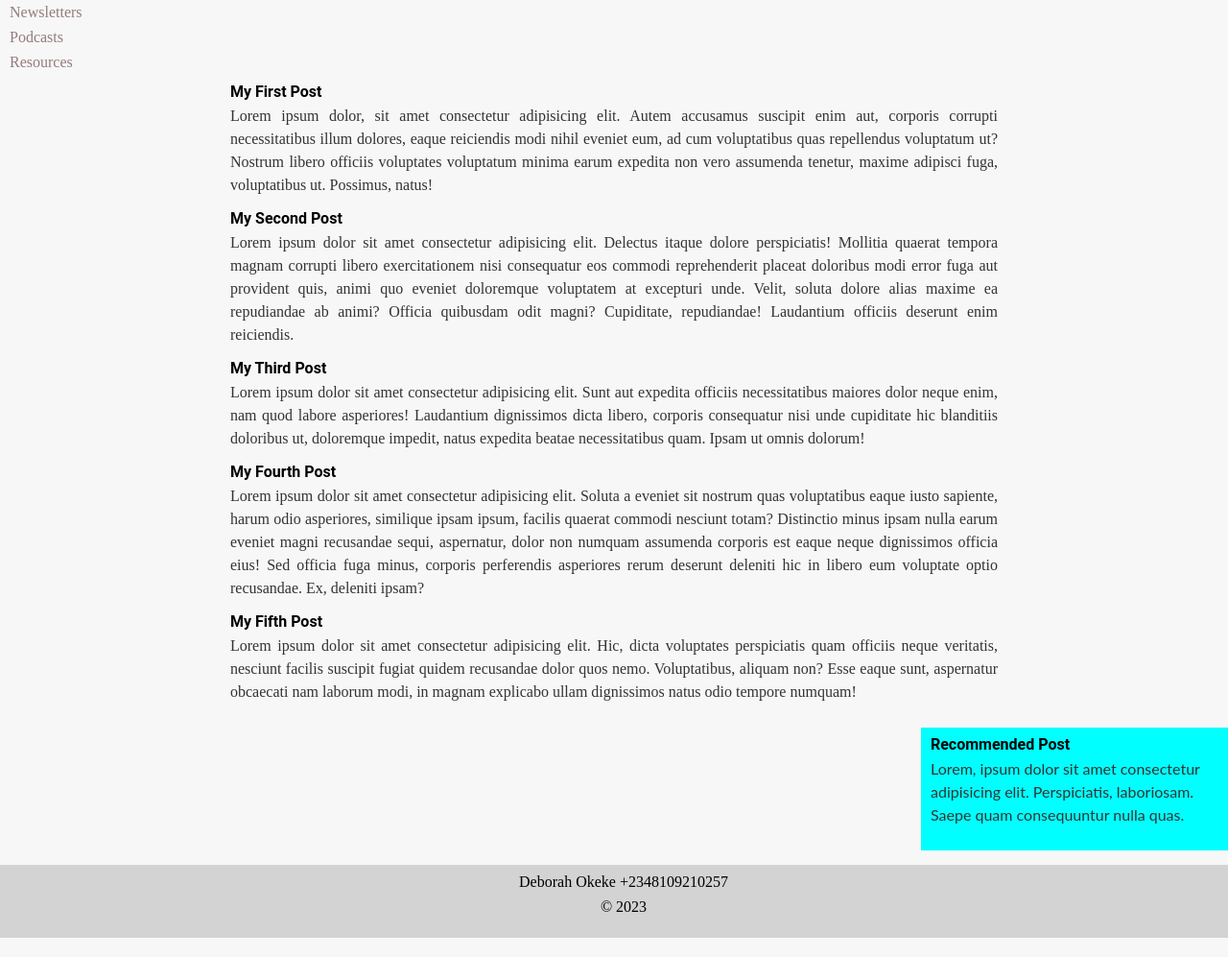
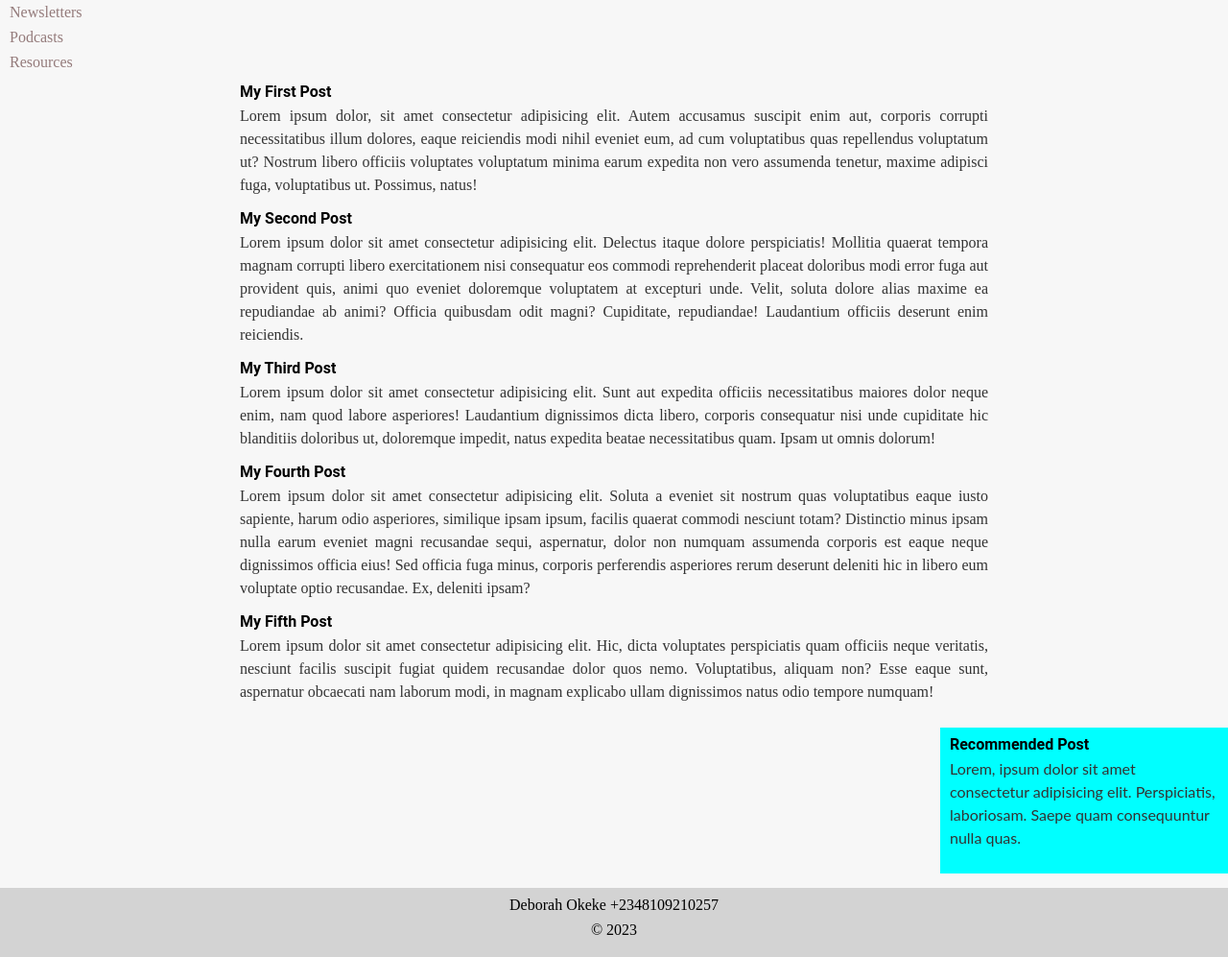
Before and after one commit to debeemedia/Lesson_3_Task_1_Deborah_Okeke, a website: page index.html in a window 1280 px wide. Shown: the whole page at 96% size. Drawn offline with Linux system fonts and the light colour scheme.

```diff
--- a/css/style.css
+++ b/css/style.css
@@ -25,6 +25,10 @@
 
 body {
 	line-height: 1;
+
+	/* I had to add body style as seen below because of the duplicate selector warning of the npm lint */
+	background-color: #f7f7f7;
+	color: #333;
 }
 
 ol, ul {
@@ -51,10 +55,9 @@
 
 /* Write your css below here */
 
-html {
+* {
 	box-sizing: border-box;
-	background-color: #f7f7f7;
-	color: #333;
+
 }
 
 li {
@@ -90,7 +93,7 @@
 	text-align: justify;
 }
 
-div.side {
+.container .side {
 	width: 300px;
 	background-color: aqua;
 	float: right;
@@ -106,7 +109,7 @@
 	width: 100%;
 	text-align: center;
 	padding: 10px;
-	height: 7vh;
+	height: 10%;
 	display: flex;
 	flex-direction: column;
 }
```
Also changed, not shown: README.md, index.html (line endings or trailing spaces).
